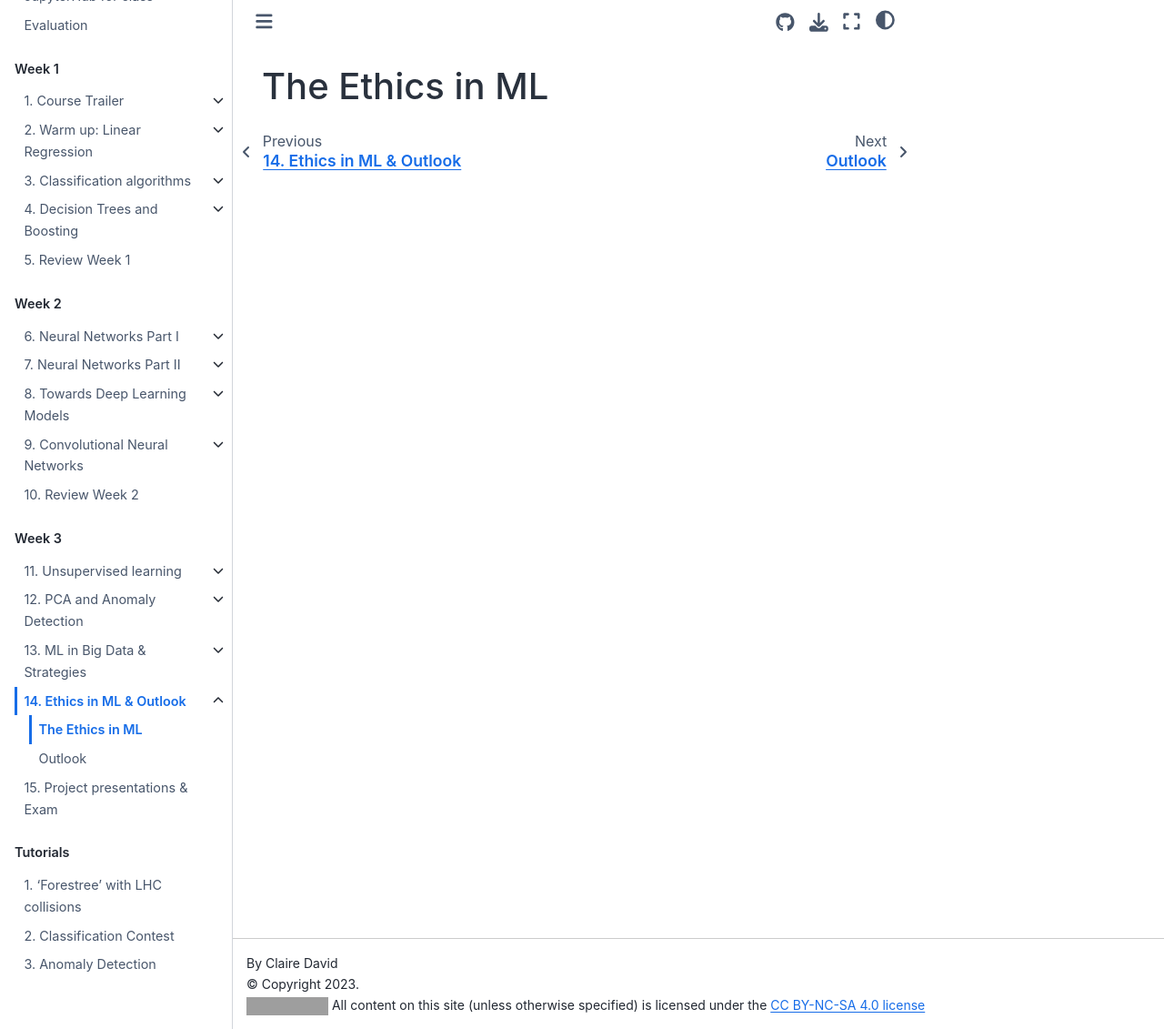
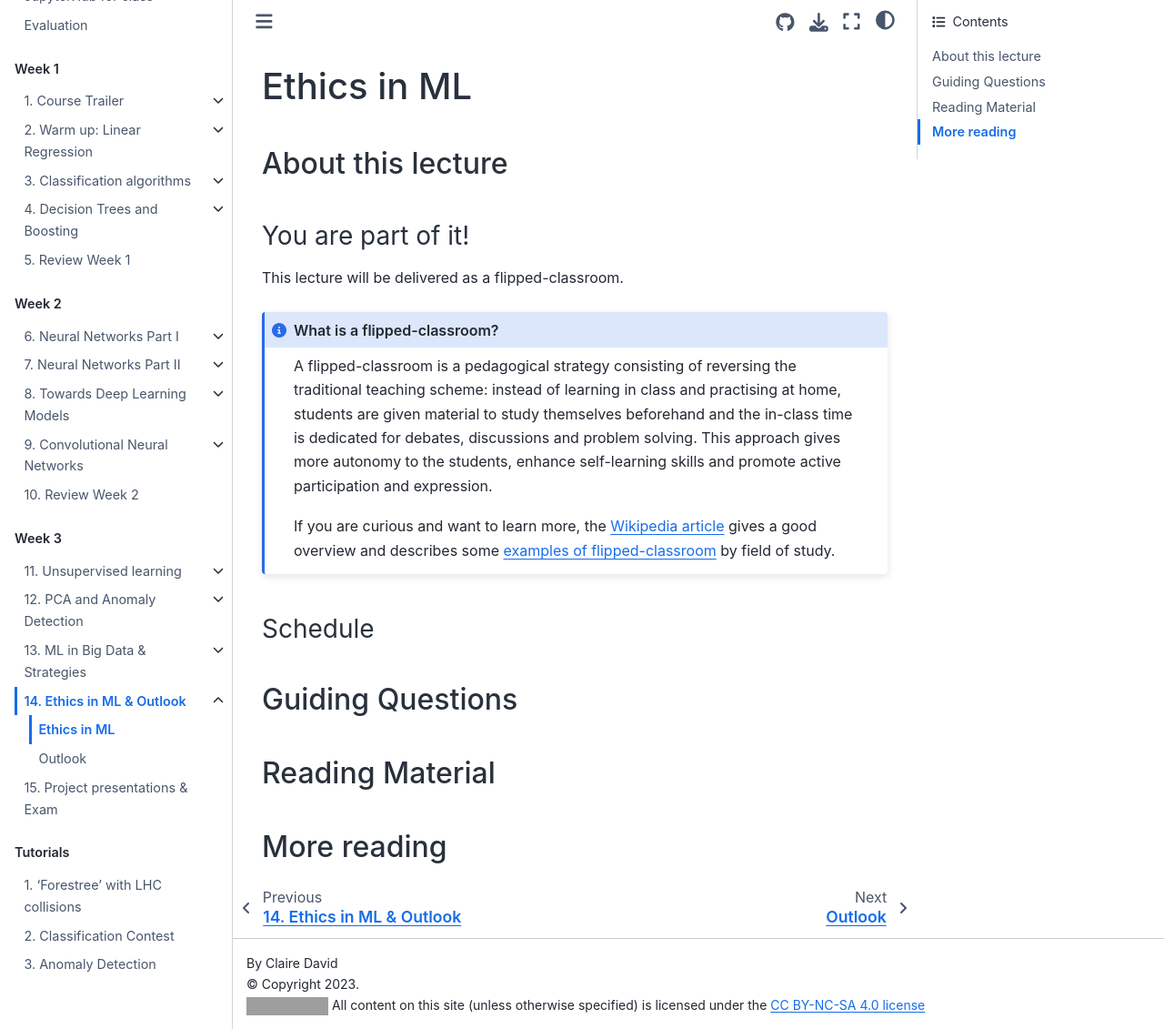
Before and after one commit to clairedavid/ml_in_hep, a Jupyter Book: the page built from week3/ethics_outlook_1.md, in a window 1280 px wide and 1131 px high. Shown: the whole window at 91% size. Built offline with Jupyter Book 1.0.4 settings and Sphinx 7.4.7 and the Sphinx Book theme 1.1.4, drawn with Linux system fonts in a browser that asks for light colours; pages that are not in the unit, such as notebooks, are missing from menus; grey boxes are pictures that could not be loaded.

Commit message:
Ethics flipped classroom part 2 part

````diff
--- a/week3/ethics_outlook_1.md
+++ b/week3/ethics_outlook_1.md
@@ -1 +1,29 @@
-# The Ethics in ML
+# Ethics in ML
+
+## About this lecture
+
+### You are part of it!
+This lecture will be delivered as a flipped-classroom.
+
+```{admonition} What is a flipped-classroom?
+:class: note
+A flipped-classroom is a pedagogical strategy consisting of reversing the traditional teaching scheme: instead of learning in class and practising at home, students are given material to study themselves beforehand and the in-class time is dedicated for debates, discussions and problem solving.
+This approach gives more autonomy to the students, enhance self-learning skills and promote active participation and expression.
+
+If you are curious and want to learn more, the [Wikipedia article](https://en.wikipedia.org/wiki/Flipped_classroom) gives a good overview and describes some [examples of flipped-classroom](https://en.wikipedia.org/wiki/Flipped_classroom#Examples) by field of study.
+
+```
+
+
+
+### Schedule
+
+
+
+## Guiding Questions
+
+
+## Reading Material
+
+
+## More reading
````
Also changed, not shown: week3/ethics_outlook.md (+10 -6 lines), week3/ethics_outlook_2.md (+3 -2 lines).
